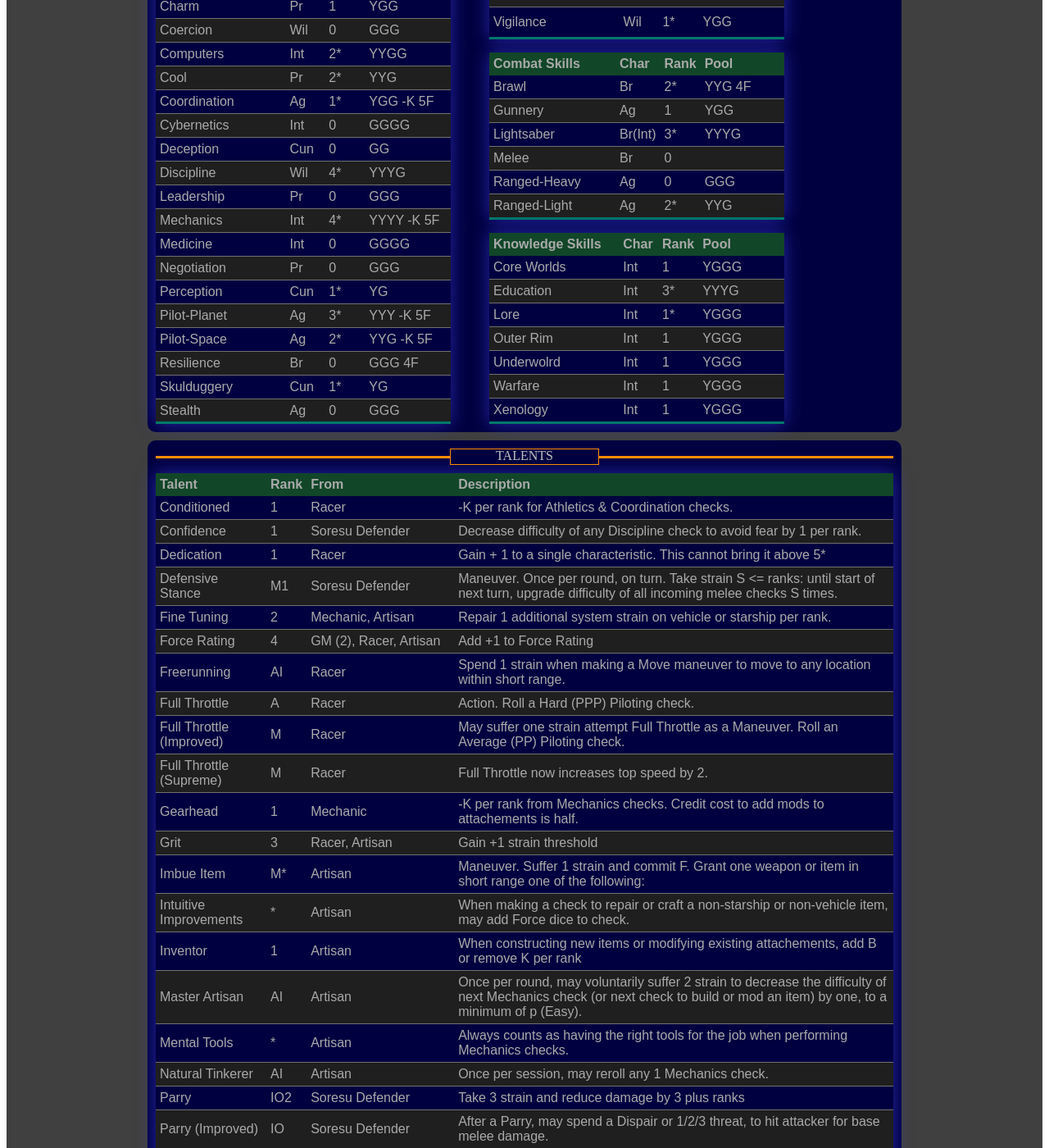
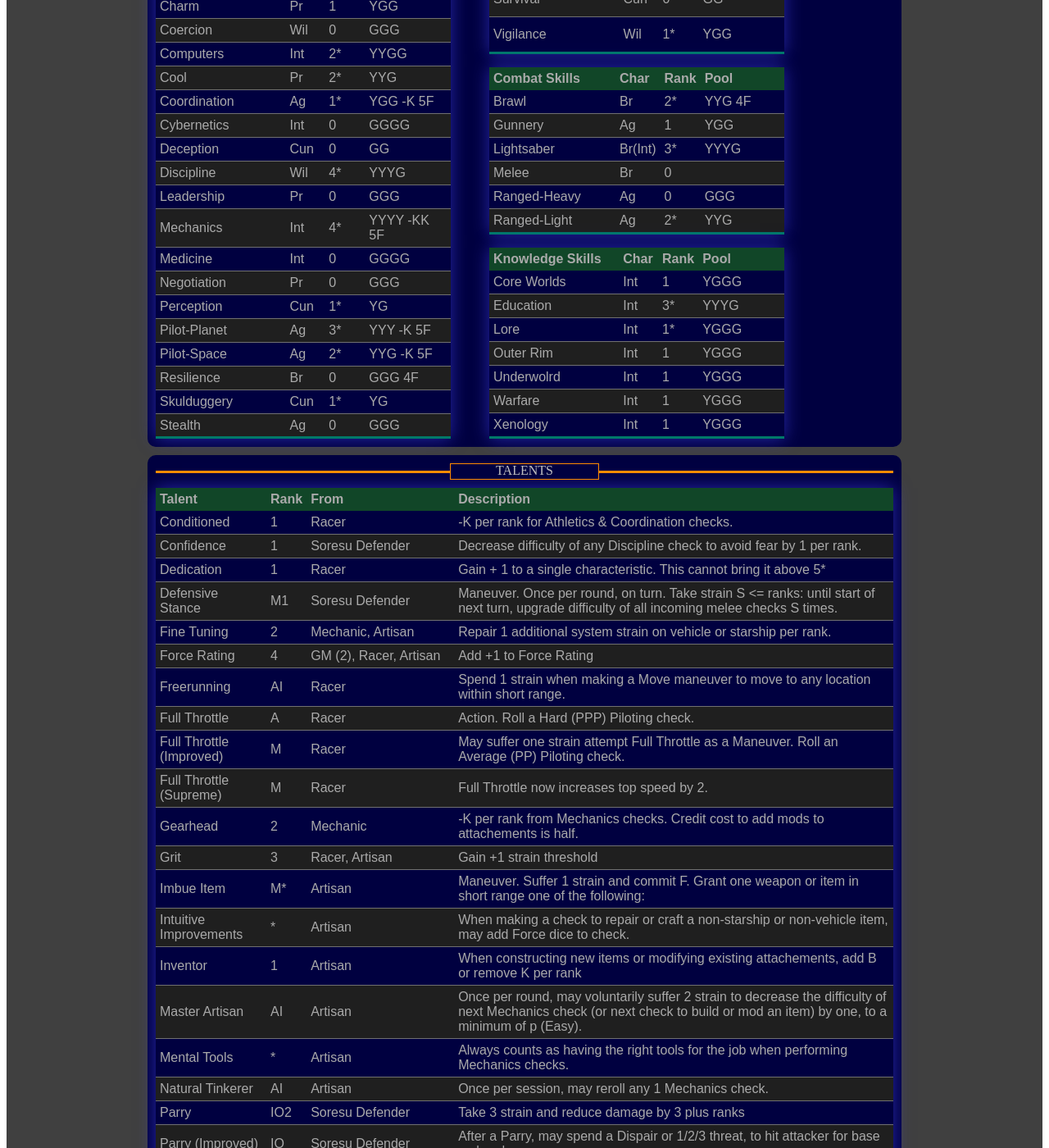
Before and after one commit to GrahamFrye/Conflicted-Alliances, a Jekyll site: the page characters/chaz/index.html, which Jekyll copies as it is, in a window 1280 px wide and 1400 px high, scrolled down 748 px. Shown: the whole window at 82% size. Built offline with Jekyll 4.4.1, drawn with Linux system fonts in a browser that asks for light colours.

Commit message:
Update index.html
Gearhead +1

```diff
--- a/characters/chaz/index.html
+++ b/characters/chaz/index.html
@@ -190,7 +190,7 @@
                     <td>Mechanics</td>
                     <td>Int</td>
                     <td>4*</td>
-                    <td>YYYY -K 5F</td>
+                    <td>YYYY -KK 5F</td>
                   </tr>
                   <tr>
                     <td>Medicine</td>
@@ -501,7 +501,7 @@
                 </tr>
                 <tr>
                   <td>Gearhead</td>
-                  <td>1</td>
+                  <td>2</td>
                   <td>Mechanic</td>
                   <td>-K per rank from  Mechanics checks. Credit
                     cost to add mods to attachements is half.</td>
```
